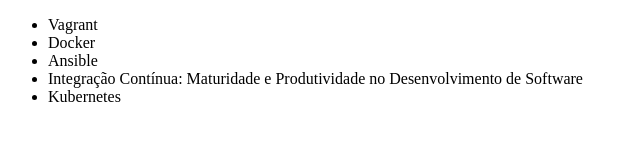
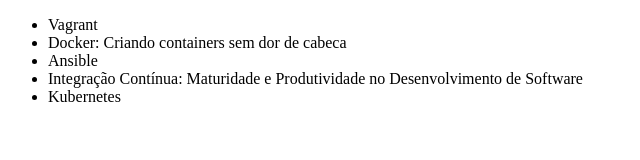
Before and after one commit to melissajblins02/AluraGit01, a plain HTML site: page index.html in a window 1280 px wide. Shown: the whole page, without its empty margins (0-640 px from the left). Drawn offline with Linux system fonts and the light colour scheme.

Commit message:
Alterando lista

```diff
--- a/index.html
+++ b/index.html
@@ -7,7 +7,7 @@
 <body>
     <ul>
         <li>Vagrant</li>
-        <li>Docker</li>
+        <li>Docker: Criando containers sem dor de cabeca</li>
         <li>Ansible</li>
         <li>Integração Contínua: Maturidade e Produtividade no Desenvolvimento de Software</li>
         <li>Kubernetes</li>
```
